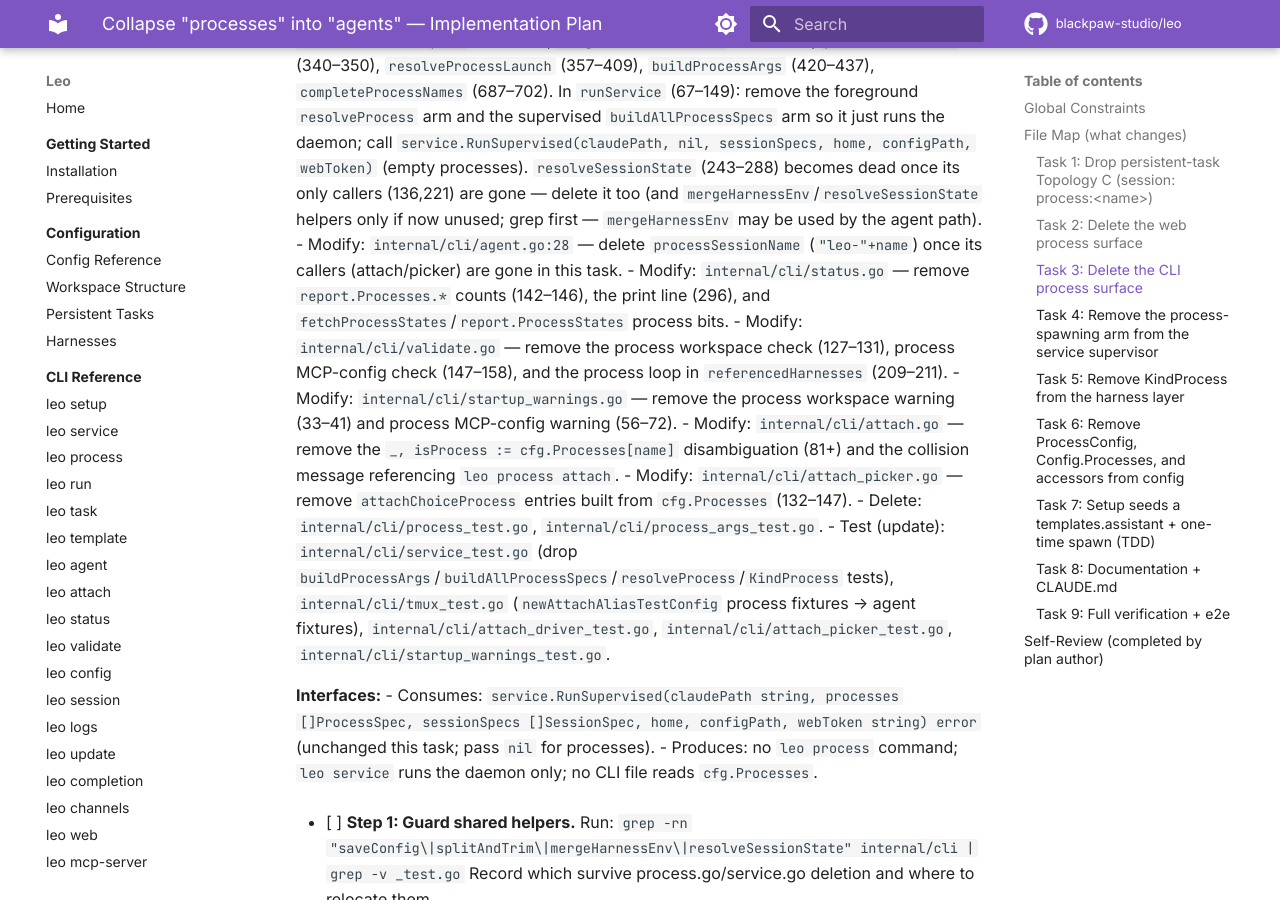
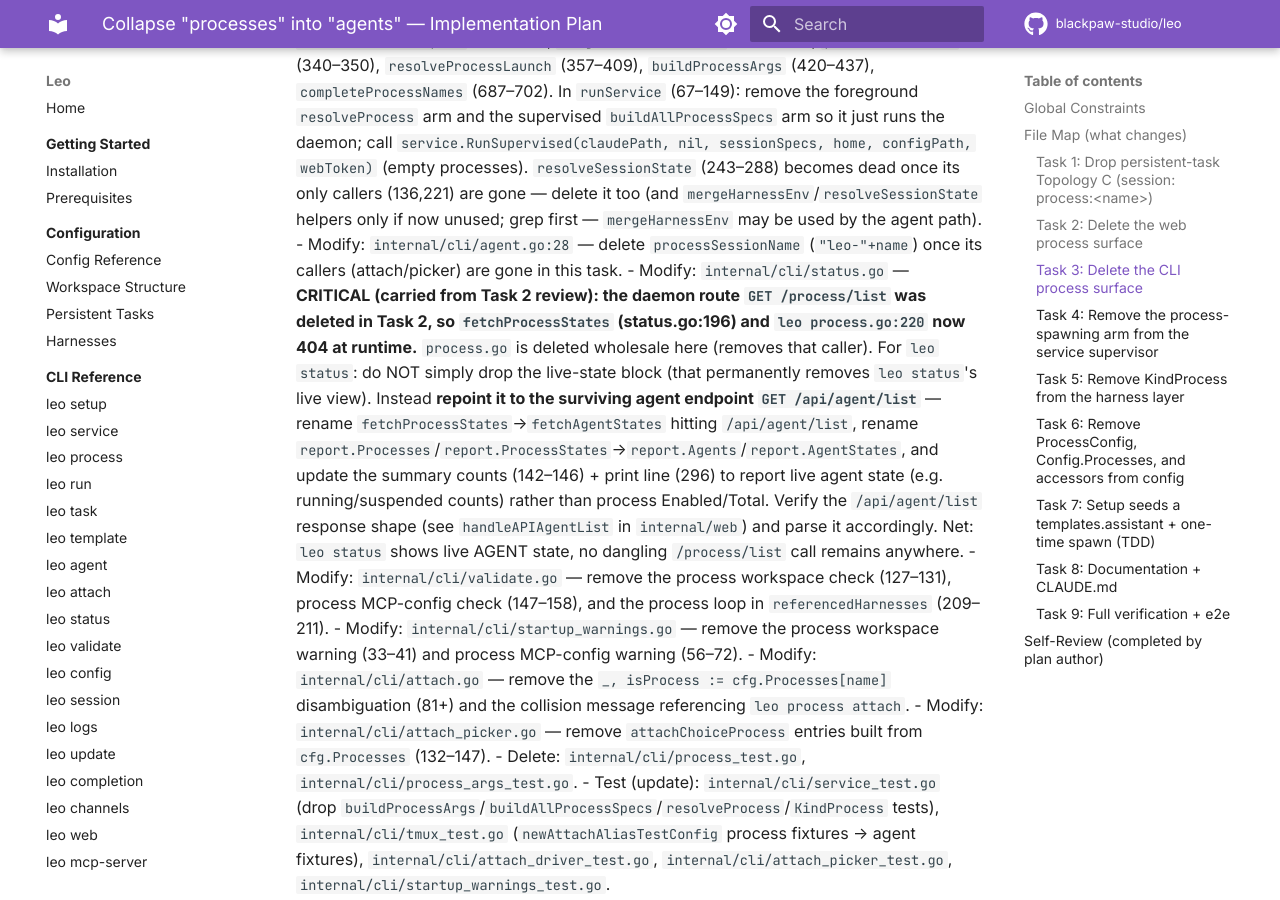
Before and after one commit to blackpaw-studio/leo, an MkDocs documentation site: the page built from docs/superpowers/plans/2026-07-13-collapse-processes-into-agents.md, in a window 1280 px wide and 900 px high, scrolled down 5386 px. Built offline with MkDocs 1.6.1 and Material for MkDocs 9.7.7, drawn with Linux system fonts in a browser that asks for light colours; comment, search, counter and statistics services are not loaded.

Commit message:
docs: strengthen Task 3 brief to repoint leo status to /api/agent/list (carried Critical)

```diff
--- a/docs/superpowers/plans/2026-07-13-collapse-processes-into-agents.md
+++ b/docs/superpowers/plans/2026-07-13-collapse-processes-into-agents.md
@@ -134,7 +134,7 @@ Removes `leo process*`, the process arms of `leo service`, and every `cfg.Proces
 - Modify: `internal/cli/root.go:50` — remove `newProcessCmd()` from `AddCommand`.
 - Modify: `internal/cli/service.go` — delete `processEnviron` (154–166), `resolveProcess` (169–197), `buildAllProcessSpecs` (203–241), `mergeChannelsIntoEnv` (294–306), `processLeoMCPEnv` (340–350), `resolveProcessLaunch` (357–409), `buildProcessArgs` (420–437), `completeProcessNames` (687–702). In `runService` (67–149): remove the foreground `resolveProcess` arm and the supervised `buildAllProcessSpecs` arm so it just runs the daemon; call `service.RunSupervised(claudePath, nil, sessionSpecs, home, configPath, webToken)` (empty processes). `resolveSessionState` (243–288) becomes dead once its only callers (136,221) are gone — delete it too (and `mergeHarnessEnv`/`resolveSessionState` helpers only if now unused; grep first — `mergeHarnessEnv` may be used by the agent path).
 - Modify: `internal/cli/agent.go:28` — delete `processSessionName` (`"leo-"+name`) once its callers (attach/picker) are gone in this task.
-- Modify: `internal/cli/status.go` — remove `report.Processes.*` counts (142–146), the print line (296), and `fetchProcessStates`/`report.ProcessStates` process bits.
+- Modify: `internal/cli/status.go` — **CRITICAL (carried from Task 2 review): the daemon route `GET /process/list` was deleted in Task 2, so `fetchProcessStates` (status.go:196) and `leo process.go:220` now 404 at runtime.** `process.go` is deleted wholesale here (removes that caller). For `leo status`: do NOT simply drop the live-state block (that permanently removes `leo status`'s live view). Instead **repoint it to the surviving agent endpoint `GET /api/agent/list`** — rename `fetchProcessStates`→`fetchAgentStates` hitting `/api/agent/list`, rename `report.Processes`/`report.ProcessStates`→`report.Agents`/`report.AgentStates`, and update the summary counts (142–146) + print line (296) to report live agent state (e.g. running/suspended counts) rather than process Enabled/Total. Verify the `/api/agent/list` response shape (see `handleAPIAgentList` in `internal/web`) and parse it accordingly. Net: `leo status` shows live AGENT state, no dangling `/process/list` call remains anywhere.
 - Modify: `internal/cli/validate.go` — remove the process workspace check (127–131), process MCP-config check (147–158), and the process loop in `referencedHarnesses` (209–211).
 - Modify: `internal/cli/startup_warnings.go` — remove the process workspace warning (33–41) and process MCP-config warning (56–72).
 - Modify: `internal/cli/attach.go` — remove the `_, isProcess := cfg.Processes[name]` disambiguation (81+) and the collision message referencing `leo process attach`.
```
